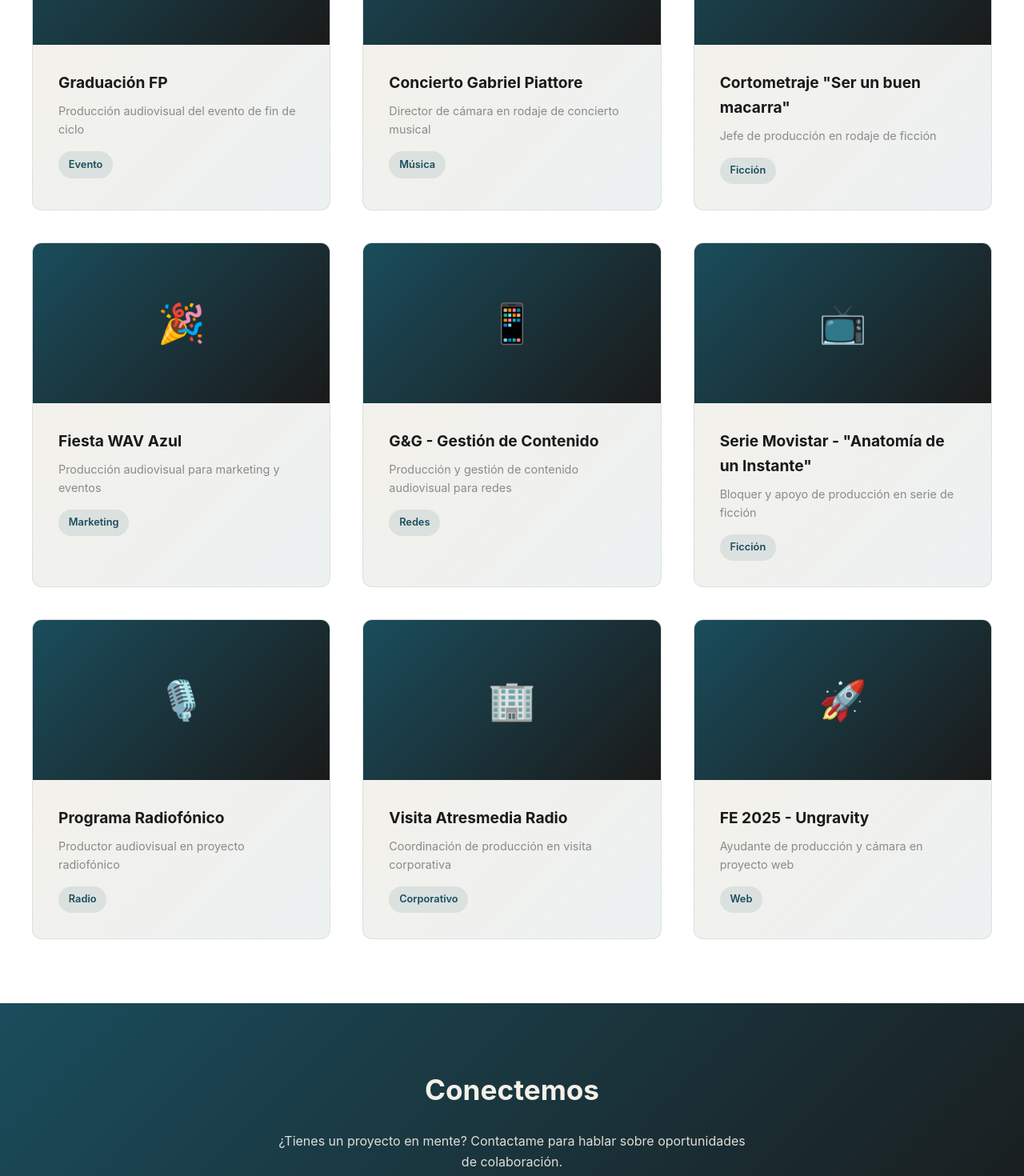
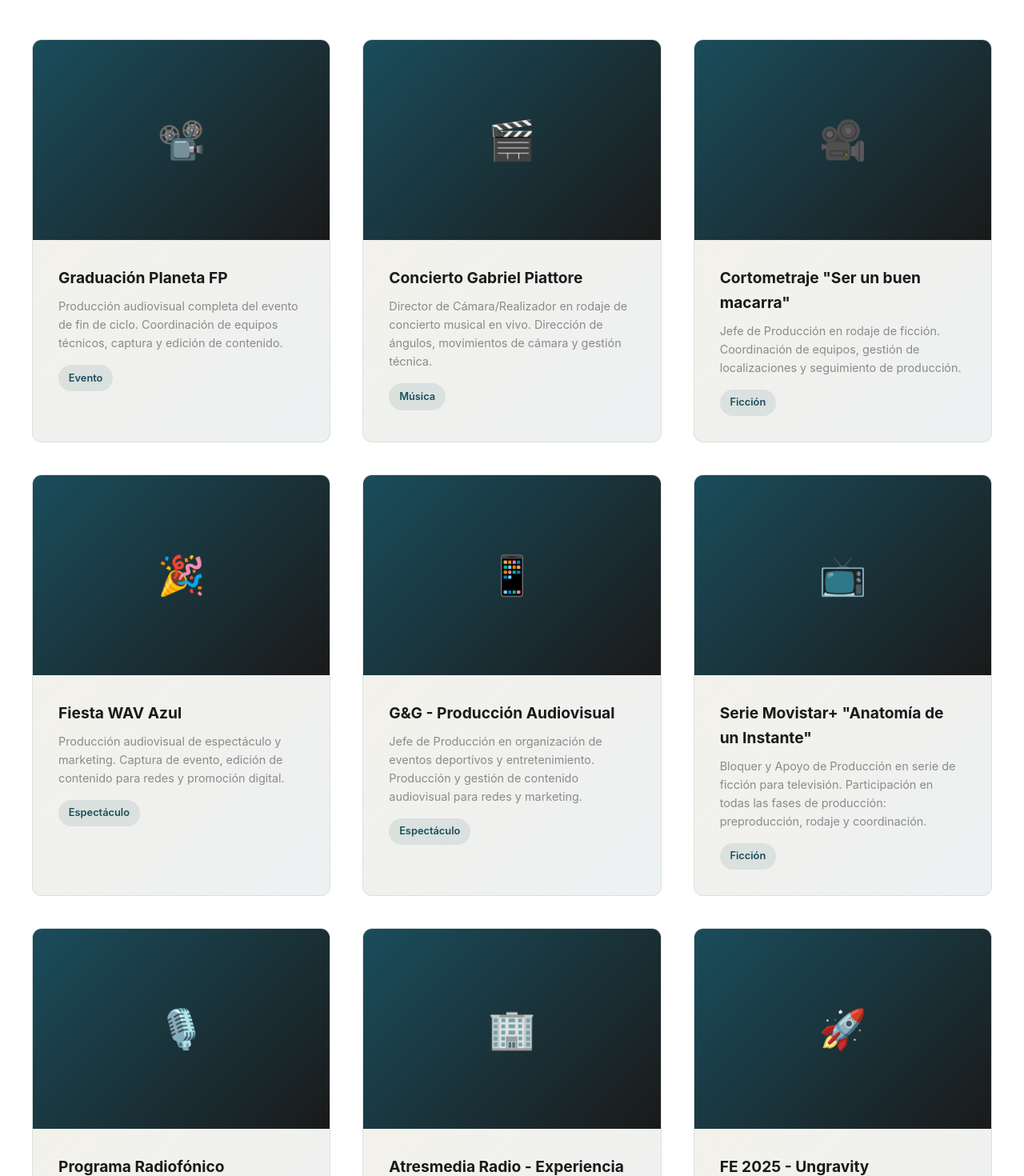
Before and after one commit to Elivaxx/IVANLEGUIZAMONPRODUC, a Next.js app: page / in a window 1280 px wide. Shown: the part 1100-2570 px from the top of the page at 80% size. Built offline with nearby package versions, Linux system fonts and the light colour scheme.

Commit message:
Update portfolio with expanded experience and project details

```diff
--- a/app/page.js
+++ b/app/page.js
@@ -33,6 +33,14 @@ export default function Home() {
           }
           @keyframes slideInLeft {
             from { opacity: 0; transform: translateX(-30px); }
+            to { opacity: 1; transform: translateX(0); }
+          }
+          @keyframes slideLeft {
+            from { opacity: 0; transform: translateX(50px); }
+            to { opacity: 1; transform: translateX(0); }
+          }
+          @keyframes slideRight {
+            from { opacity: 0; transform: translateX(-50px); }
             to { opacity: 1; transform: translateX(0); }
           }
 
@@ -131,7 +139,7 @@ export default function Home() {
           }
           .about-grid {
             display: grid;
-            grid-template-columns: repeat(auto-fit, minmax(250px, 1fr));
+            grid-template-columns: repeat(auto-fit, minmax(280px, 1fr));
             gap: 2rem;
             margin-top: 3rem;
             padding-top: 2rem;
@@ -194,9 +202,10 @@ export default function Home() {
             box-shadow: 0 20px 40px rgba(26, 77, 92, 0.15);
             border-color: rgba(26, 77, 92, 0.3);
           }
-          .project-image {
+
+          .project-image-container {
             width: 100%;
-            height: 200px;
+            height: 250px;
             background: linear-gradient(135deg, var(--petrol) 0%, var(--charcoal) 100%);
             display: flex;
             align-items: center;
@@ -206,7 +215,49 @@ export default function Home() {
             font-weight: 700;
             text-align: center;
             padding: 1rem;
+            position: relative;
+            overflow: hidden;
           }
+
+          .project-image {
+            width: 100%;
+            height: 100%;
+            object-fit: cover;
+            animation: slideLeft 0.5s ease-out;
+          }
+
+          .carousel-nav {
+            position: absolute;
+            top: 50%;
+            transform: translateY(-50%);
+            background: rgba(245, 241, 232, 0.9);
+            color: var(--petrol);
+            border: none;
+            width: 35px;
+            height: 35px;
+            border-radius: 50%;
+            cursor: pointer;
+            font-size: 18px;
+            display: flex;
+            align-items: center;
+            justify-content: center;
+            transition: all 0.3s;
+            z-index: 10;
+          }
+
+          .carousel-nav:hover {
+            background: var(--cream);
+            transform: translateY(-50%) scale(1.1);
+          }
+
+          .carousel-nav.prev {
+            left: 10px;
+          }
+
+          .carousel-nav.next {
+            right: 10px;
+          }
+
           .project-info {
             padding: 2rem;
           }
@@ -219,6 +270,7 @@ export default function Home() {
             font-size: 0.9rem;
             color: var(--gray);
             margin-bottom: 1rem;
+            line-height: 1.6;
           }
           .project-tag {
             display: inline-block;
@@ -282,6 +334,7 @@ export default function Home() {
             .section-title { font-size: 1.8rem; }
             .nav-links { display: none; }
             .projects-grid { grid-template-columns: 1fr; }
+            .project-image-container { height: 200px; }
           }
         `}</style>
       </head>
@@ -301,20 +354,20 @@ export default function Home() {
           <div className="hero-content">
             <h1>Técnico en Producción Audiovisual</h1>
             <p className="hero-subtitle">Madrid, España • elivaclips@gmail.com</p>
-            <p>Técnico especializado en Producción Audiovisual con experiencia real en rodajes de ficción, bloqueo de localizaciones y apoyo de producción en series de televisión. Egresado del Ciclo Superior de Producción Audiovisual y Espectáculos (Planeta FP) con formación en todas las áreas del proceso audiovisual: preproducción, rodaje y postproducción.</p>
+            <p>Técnico especializado en Producción Audiovisual y Espectáculos con experiencia real en rodajes de ficción, producciones de Cablevisión, bloqueo de localizaciones y apoyo en producciones de televisión. Egresado del Ciclo Superior de Producción Audiovisual y Espectáculos (Planeta FP) con formación integral en preproducción, rodaje y postproducción audiovisual.</p>
 
             <div className="about-grid">
               <div className="about-item">
-                <h3>Experiencia</h3>
-                <p>Blocker y apoyo de producción en la serie <strong>Anatomía de un Instante</strong> (DLO Producciones). Experiencia en ficción, gestión de rodajes y coordinación de equipos.</p>
+                <h3>Experiencia Principal</h3>
+                <p><strong>Bloquer y Apoyo de Producción</strong> en la serie <strong>Anatomía de un Instante</strong> (Movistar+, DLO Producciones). <strong>Jefe de Producción</strong> en cortometraje de ficción. Director de Cámara/Realizador. Experiencia en producciones de <strong>Cablevisión</strong>. Gestión de rodajes, coordinación de equipos y bloqueo de localizaciones.</p>
               </div>
               <div className="about-item">
                 <h3>Habilidades Técnicas</h3>
-                <p><strong>Software:</strong> Adobe Premiere Pro (Avanzado), After Effects (Avanzado), DaVinci Resolve, Microsoft Office</p>
+                <p><strong>Software:</strong> Adobe Premiere Pro (Avanzado), After Effects (Avanzado), DaVinci Resolve (Intermedio), Microsoft Office. <strong>Áreas:</strong> Producción, Postproducción, Espectáculos, Marketing Audiovisual.</p>
               </div>
               <div className="about-item">
                 <h3>Idiomas</h3>
-                <p><strong>Español</strong> (Nativo), <strong>Guaraní</strong> (Nativo), <strong>Inglés</strong> (B1)</p>
+                <p><strong>Español</strong> (Nativo), <strong>Guaraní</strong> (Nativo), <strong>Inglés</strong> (B1). Capacidad de comunicación en equipos multiculturales y coordinación internacional.</p>
               </div>
             </div>
           </div>
@@ -325,82 +378,100 @@ export default function Home() {
             <h2 className="section-title">Proyectos</h2>
             <div className="projects-grid">
               <div className="project-card">
-                <div className="project-image">📽️</div>
+                <div className="project-image-container">
+                  <span>📽️</span>
+                </div>
                 <div className="project-info">
-                  <h3>Graduación FP</h3>
-                  <p>Producción audiovisual del evento de fin de ciclo</p>
+                  <h3>Graduación Planeta FP</h3>
+                  <p>Producción audiovisual completa del evento de fin de ciclo. Coordinación de equipos técnicos, captura y edición de contenido.</p>
                   <span className="project-tag">Evento</span>
                 </div>
               </div>
 
               <div className="project-card">
-                <div className="project-image">🎬</div>
+                <div className="project-image-container">
+                  <span>🎬</span>
+                </div>
                 <div className="project-info">
                   <h3>Concierto Gabriel Piattore</h3>
-                  <p>Director de cámara en rodaje de concierto musical</p>
+                  <p>Director de Cámara/Realizador en rodaje de concierto musical en vivo. Dirección de ángulos, movimientos de cámara y gestión técnica.</p>
                   <span className="project-tag">Música</span>
                 </div>
               </div>
 
               <div className="project-card">
-                <div className="project-image">🎥</div>
+                <div className="project-image-container">
+                  <span>🎥</span>
+                </div>
                 <div className="project-info">
                   <h3>Cortometraje "Ser un buen macarra"</h3>
-                  <p>Jefe de producción en rodaje de ficción</p>
+                  <p>Jefe de Producción en rodaje de ficción. Coordinación de equipos, gestión de localizaciones y seguimiento de producción.</p>
                   <span className="project-tag">Ficción</span>
                 </div>
               </div>
 
               <div className="project-card">
-                <div className="project-image">🎉</div>
+                <div className="project-image-container">
+                  <span>🎉</span>
+                </div>
                 <div className="project-info">
                   <h3>Fiesta WAV Azul</h3>
-                  <p>Producción audiovisual para marketing y eventos</p>
-                  <span className="project-tag">Marketing</span>
+                  <p>Producción audiovisual de espectáculo y marketing. Captura de evento, edición de contenido para redes y promoción digital.</p>
+                  <span className="project-tag">Espectáculo</span>
                 </div>
               </div>
 
               <div className="project-card">
-                <div className="project-image">📱</div>
+                <div className="project-image-container">
+                  <span>📱</span>
+                </div>
                 <div className="project-info">
-                  <h3>G&G - Gestión de Contenido</h3>
-                  <p>Producción y gestión de contenido audiovisual para redes</p>
-                  <span className="project-tag">Redes</span>
+                  <h3>G&G - Producción Audiovisual</h3>
+                  <p>Jefe de Producción en organización de eventos deportivos y entretenimiento. Producción y gestión de contenido audiovisual para redes y marketing.</p>
+                  <span className="project-tag">Espectáculo</span>
                 </div>
               </div>
 
               <div className="project-card">
-                <div className="project-image">📺</div>
+                <div className="project-image-container">
+                  <span>📺</span>
+                </div>
                 <div className="project-info">
-                  <h3>Serie Movistar - "Anatomía de un Instante"</h3>
-                  <p>Bloquer y apoyo de producción en serie de ficción</p>
+                  <h3>Serie Movistar+ "Anatomía de un Instante"</h3>
+                  <p>Bloquer y Apoyo de Producción en serie de ficción para televisión. Participación en todas las fases de producción: preproducción, rodaje y coordinación.</p>
                   <span className="project-tag">Ficción</span>
                 </div>
               </div>
 
               <div className="project-card">
-                <div className="project-image">🎙️</div>
+                <div className="project-image-container">
+                  <span>🎙️</span>
+                </div>
                 <div className="project-info">
-                  <h3>Programa Radiofónico</h3>
-                  <p>Productor audiovisual en proyecto radiofónico</p>
+                  <h3>Programa Radiofónico "Radiografía"</h3>
+                  <p>Productor Audiovisual en proyecto radiofónico. Gestión técnica, producción de contenido y coordinación de emisión.</p>
                   <span className="project-tag">Radio</span>
                 </div>
               </div>
 
               <div className="project-card">
-                <div className="project-image">🏢</div>
+                <div className="project-image-container">
+                  <span>🏢</span>
+                </div>
                 <div className="project-info">
-                  <h3>Visita Atresmedia Radio</h3>
-                  <p>Coordinación de producción en visita corporativa</p>
+                  <h3>Atresmedia Radio - Experiencia Corporativa</h3>
+                  <p>Coordinación de producción en visitas a instalaciones de Atresmedia Radio. Experiencia en entorno corporativo de medios y radio.</p>
                   <span className="project-tag">Corporativo</span>
                 </div>
               </div>
 
               <div className="project-card">
-                <div className="project-image">🚀</div>
+                <div className="project-image-container">
+                  <span>🚀</span>
+                </div>
                 <div className="project-info">
                   <h3>FE 2025 - Ungravity</h3>
-                  <p>Ayudante de producción y cámara en proyecto web</p>
+                  <p>Ayudante de Producción y Cámara en proyecto audiovisual web. Participación en captura, rodaje y postproducción de contenido digital.</p>
                   <span className="project-tag">Web</span>
                 </div>
               </div>
@@ -411,13 +482,13 @@ export default function Home() {
         <section className="contact" id="contacto">
           <div className="contact-content">
             <h2>Conectemos</h2>
-            <p>¿Tienes un proyecto en mente? Contactame para hablar sobre oportunidades de colaboración.</p>
+            <p>¿Tienes un proyecto audiovisual en mente? Escríbeme para hablar sobre nuevas oportunidades de colaboración en producción, postproducción o espectáculos.</p>
             <a href="mailto:elivaclips@gmail.com" className="contact-link">ENVIAR EMAIL</a>
           </div>
         </section>
 
         <footer>
-          <p>&copy; 2025 Iván Leguizamón. Técnico en Producción Audiovisual.</p>
+          <p>&copy; 2025 Iván Leguizamón. Técnico en Producción Audiovisual y Espectáculos.</p>
         </footer>
       </body>
     </html>
```
